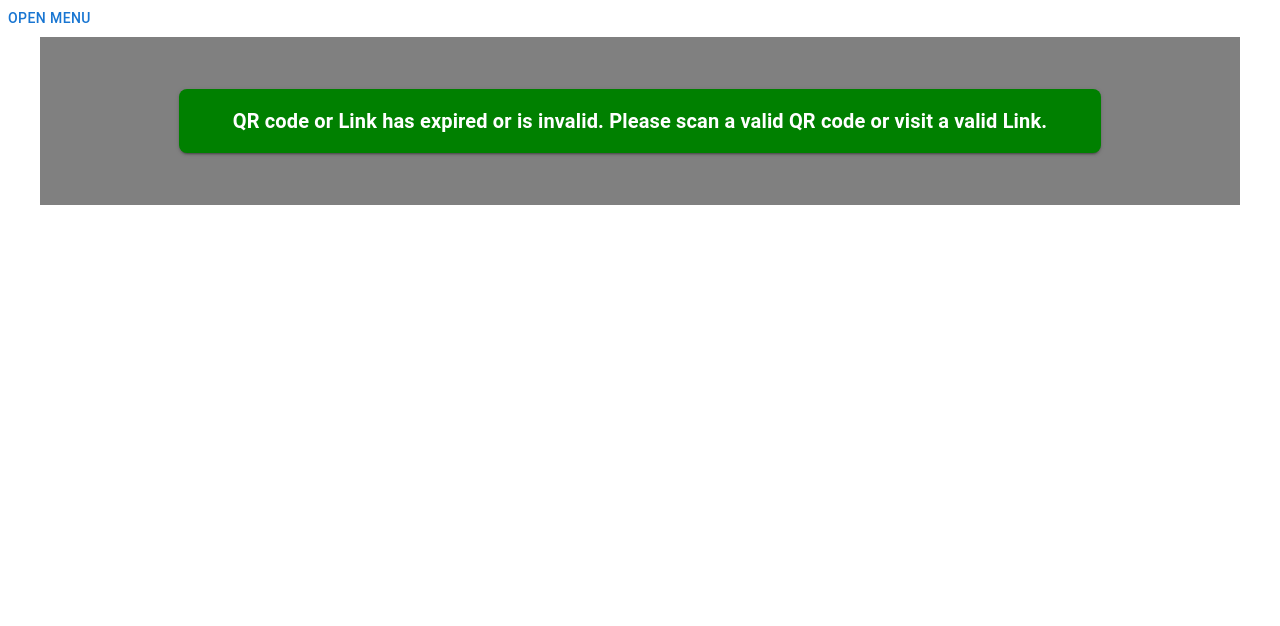
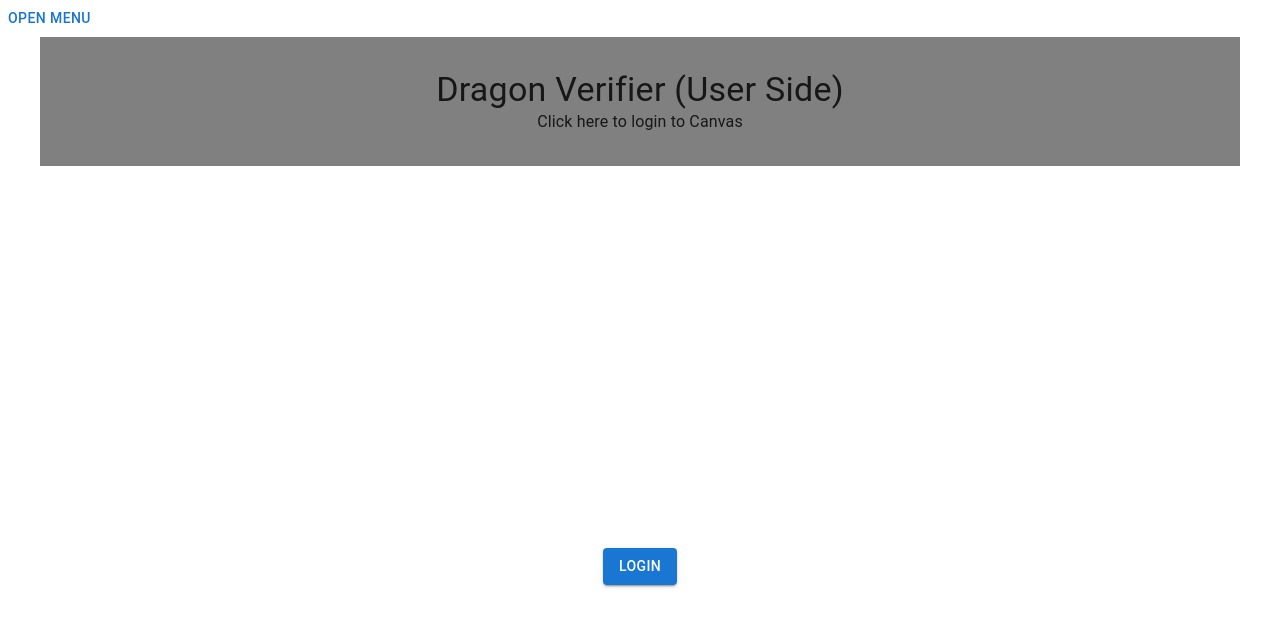
Before and after one commit to DGPRJN/DragonVerifier, a Next.js app in the folder client/: page /login in a window 1280 px wide. Shown: the top 626 px of the page. Built offline with nearby package versions, Linux system fonts and the light colour scheme.

Commit message:
Changes for QR Code and login and checkin

```diff
--- a/client/app/(user_side)/qrcode/generate.tsx
+++ b/client/app/(user_side)/qrcode/generate.tsx
@@ -5,8 +5,8 @@
   if (!loginUrl) return null;
 
   const randomString = Math.random().toString(36).substring(2, 15);
-  const uniqueLoginUrl = `${loginUrl}/login/?id=${randomString}`;
-  const API_BASE_URL = process.env.NEXT_PUBLIC_BACKEND_LOCAL;
+  const uniqueLoginUrl = `${loginUrl}?id=${randomString}`;
+  const API_BASE_URL = process.env.NEXT_PUBLIC_BACKEND_URL;
 
   try {
     if (element) {
@@ -24,8 +24,6 @@
       body: JSON.stringify({ id: randomString }),
     });
 
-    // Optional: Validate it from backend
-    await new Promise((resolve) => setTimeout(resolve, 6000));
     const response = await fetch(`${API_BASE_URL}/api/v1/qr/${randomString}`);
     const data = await response.json();
 
--- a/client/app/login/login.tsx
+++ b/client/app/login/login.tsx
@@ -1,49 +1,6 @@
-import { useState, useEffect } from "react";
-
 export const login = () => {
     console.log("Login Button Clicked");
-};
+  }
 
-// Function to check QR Code Validity
-const checkQRCodeValidity = async (id: string) => {
-    const API_BASE_URL = process.env.NEXT_PUBLIC_BACKEND_LOCAL;
-    const response = await fetch(`${API_BASE_URL}/api/v1/qr/${id}`);
-
-    if (!response.ok) {
-        return false;
-    }
-
-    const data = await response.json();
-    return data.valid;
-};
-
-// Function for QR Code Validation
-export const qrcvalidation = () => {
-    const [isValid, setIsValid] = useState(false);
-    const [isMounted, setIsMounted] = useState(false);
-
-    // Sets the mounted value for the URL to true to test for validity
-    useEffect(() => {
-        setIsMounted(true);
-    }, []);
-
-    // Gets the id from the URL to check if it is valid
-    useEffect(() => {
-        if (isMounted) {
-            const params = new URLSearchParams(window.location.search);
-            const id = params.get("id");
-
-            if (id) {
-                const checkValidity = async () => {
-                    const isQRCodeValid = await checkQRCodeValidity(id);
-                    setIsValid(isQRCodeValid);
-                };
-                checkValidity();
-            }
-        }
-    }, [isMounted]);
-
-    return { isValid, isMounted };
-};
 
 export default login;
--- a/client/app/login/page.tsx
+++ b/client/app/login/page.tsx
@@ -2,8 +2,9 @@
 //Need to try to get rid of "use client"
 
 "use client";
-import { Button, Container, Typography } from "@mui/material";
-
+import { Button, Container, Typography, Box } from "@mui/material";
+import React from "react";
+import login from "./login.tsx";
 //TODO Hook up Canvas API
 // Login oauth/login
 //Should be the log-in flow
@@ -13,47 +14,23 @@
 // Function to check QR code validity
 // Page.tsx
 
-import { qrcvalidation } from './login.tsx';
-
-export const Account = ({ isValid }: { isValid: boolean }) => {
+export const Account = () => {
   return (
     <Container maxWidth="lg" sx={{ bgcolor: "gray", padding: 4 }}>
-      {isValid ? (
-        <>
       <Typography variant="h4" sx={{ textAlign: "center" }}>
         Dragon Verifier (User Side)
       </Typography>
       <Typography variant="body1" sx={{ textAlign: "center" }}>
         Click here to login to Canvas
       </Typography>
-        </>
-      ) : (
-        <Typography
-          variant="h6"
-          color="error"
-          sx={{
-            textAlign: "center",
-            backgroundColor: "Green",
-            color: "White",
-            padding: 2,
-            borderRadius: 2,
-            boxShadow: 2,
-            fontWeight: "bold",
-            fontSize: "1.25rem",
-            maxWidth: "80%",
-            margin: "20px auto",
-          }}
-        >
-          QR code or Link has expired or is invalid. Please scan a valid QR code or visit a valid Link.
-        </Typography>
-      )}
     </Container>
   );
 };
 
+//Please Don't add any more non-UI code, add what you need to login.tsx
 const LoginButton = () => {
   const handleClick = () => {
-    console.log("Login Button Clicked");
+    login();
   };
 
   return (
@@ -73,14 +50,10 @@
 };
 
 const Page = () => {
-  const { isValid, isMounted } = qrcvalidation();
-
-  if (!isMounted) return null;
-
   return (
     <>
-      <Account isValid={isValid} />
-      {isValid && <LoginButton />}
+      <Account />
+      <LoginButton />
     </>
   );
 };
```
Also changed, not shown: client/app/checkin.tsx (+43 -1 lines), client/app/page.tsx (+40 -14 lines), client/next.config.ts (line endings or trailing spaces). Lines whose indentation alone changed are shown as unchanged.
